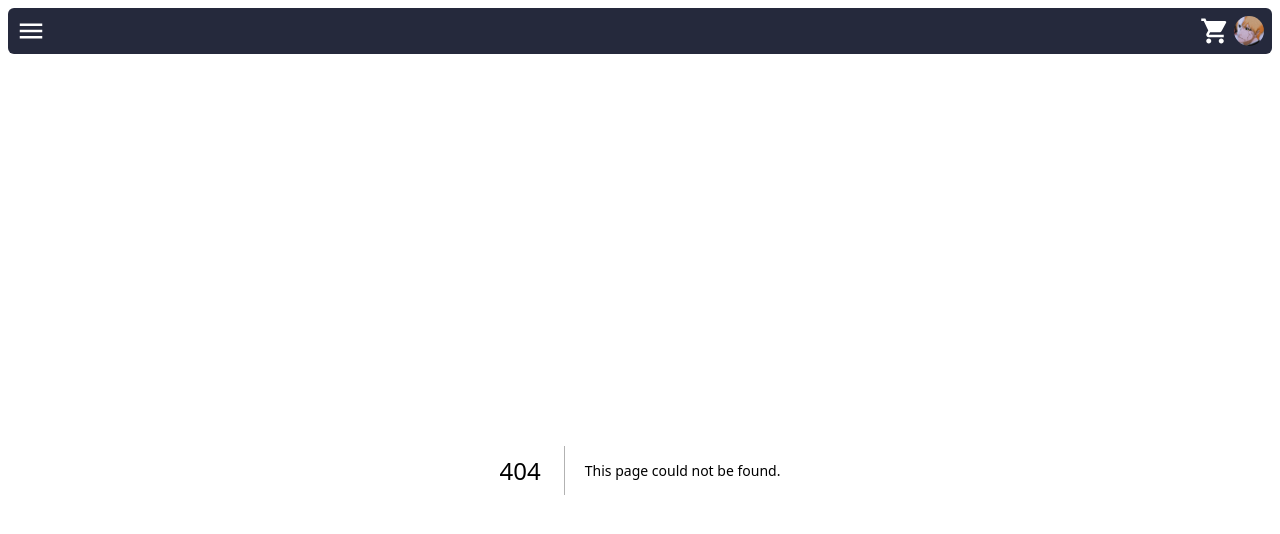
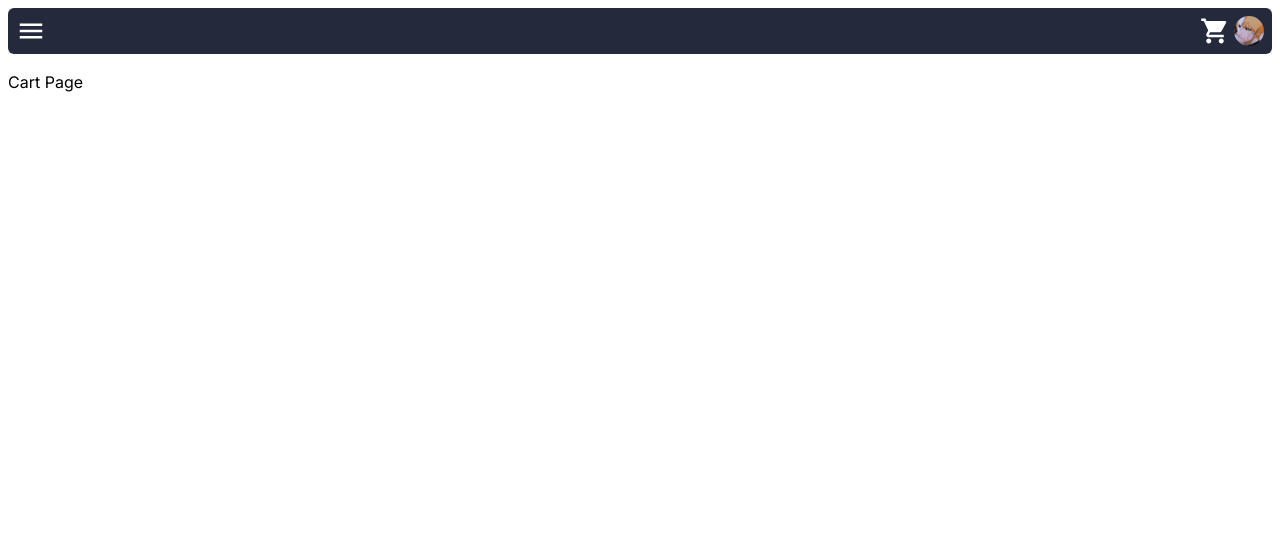
Before and after one commit to izzetcansuzen/ecommerce, a Next.js app: page /cart in a window 1280 px wide. Before the commit this address had no page. Shown: the top 534 px of the page. Built offline with nearby package versions, Linux system fonts and the light colour scheme.

Commit message:
added cart page

```diff
--- /dev/null
+++ b/app/cart/page.js
@@ -0,0 +1,3 @@
+export default function Cart() {
+  return <div>Cart Page</div>;
+}
```
